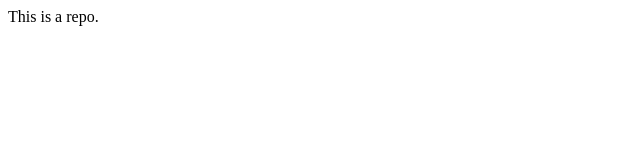
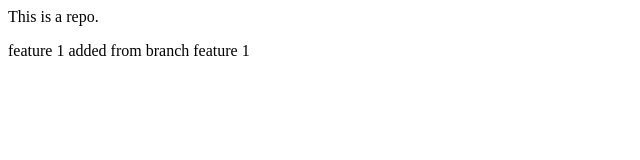
Before and after one commit to sahil-x17/local-repo, a plain HTML site: page index.html in a window 1280 px wide. Shown: the whole page, without its empty margins (0-640 px from the left). Drawn offline with Linux system fonts and the light colour scheme.

Commit message:
added new feature feature1 branch

```diff
--- a/index.html
+++ b/index.html
@@ -1 +1,2 @@
 <p>This is a repo.</p>
+<h>feature 1 added from branch feature 1</h>
```
